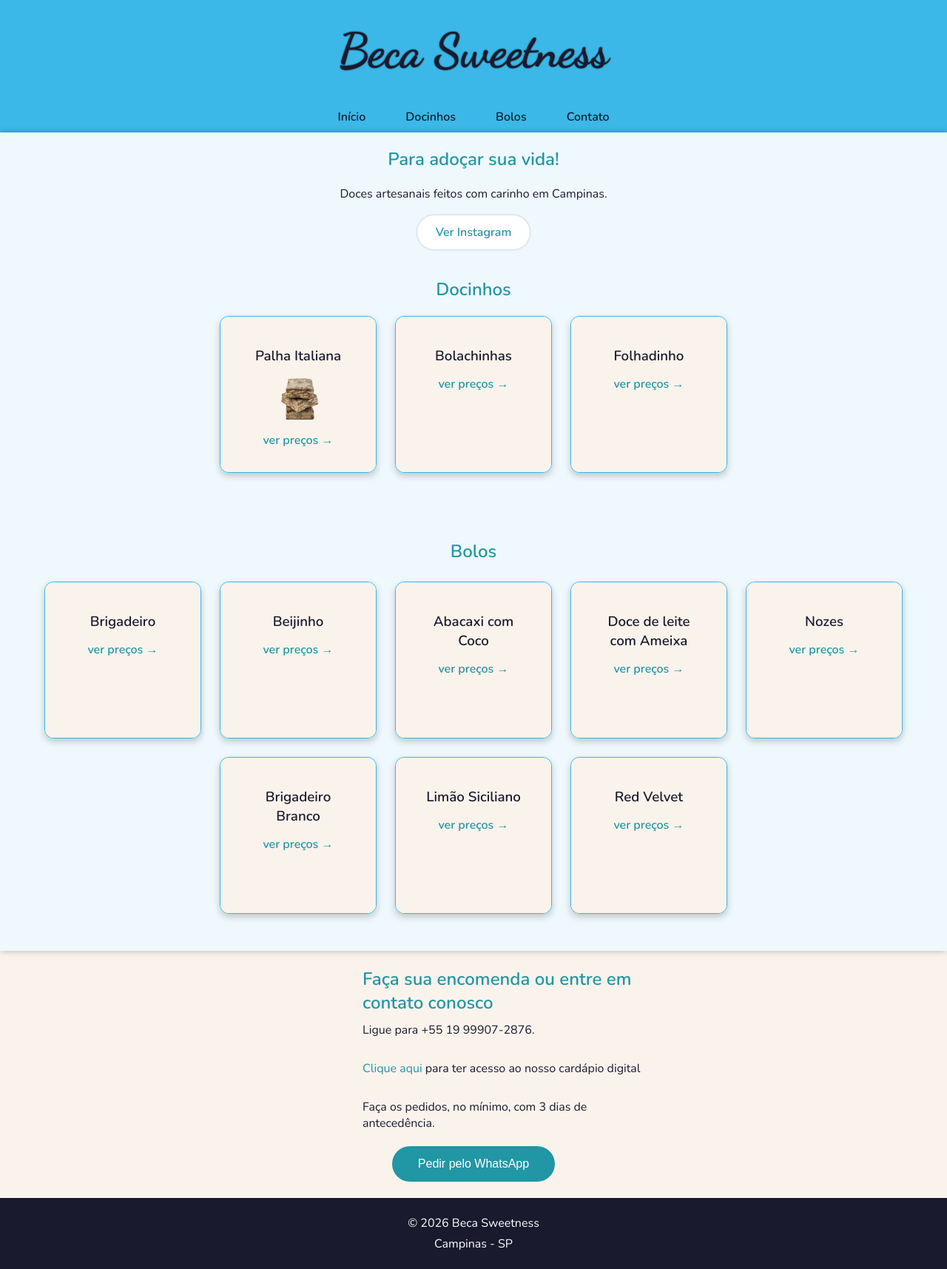
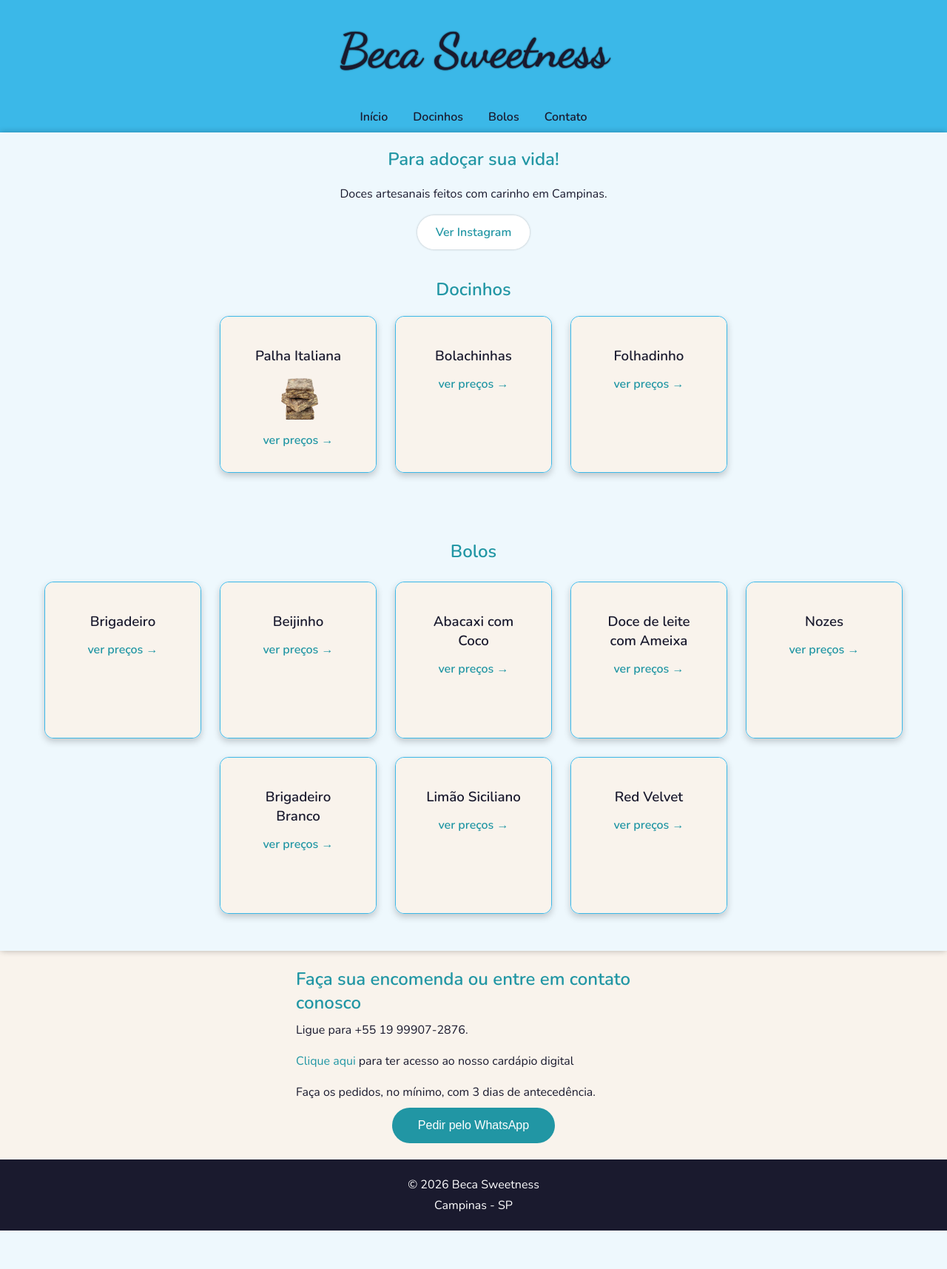
Before and after one commit to RAFAHERTER/projeto-beca-sweetness, a PHP site: page / in a window 1280 px wide. Shown: the whole page at 74% size. After the commit the page ends 1663 px from the top, so only its background shows below. Run offline with PHP 8.4, Linux system fonts and the light colour scheme.

Commit message:
Ajustes para melhorar visualição em celulares

```diff
--- a/Estilos/style.css
+++ b/Estilos/style.css
@@ -53,7 +53,6 @@ main h3 a{
 }
 
 main h3:hover{
-
     text-decoration: underline;
 }
 
@@ -82,7 +81,7 @@ nav > a{
     transition-duration: 0.3s;
     color: var(--azul-noite);
     text-decoration: none;
-    margin: 20px;
+    margin: 10px;
     font-weight: bold;
     padding: 5px;
     border-radius: 5px;
@@ -270,13 +269,14 @@ nav > a:hover{
 
 #contato  h2{
     color: var(--azul-confeiteiro);
-    margin-left: 100px;
+    margin: auto;
+    margin-left: 10px;
 }
 
 #contato  p{
     padding: 10px;
-    margin-left: 90px;
-    margin-bottom: 10px;
+    margin: auto;
+
 }
 
 #contato a{
```
